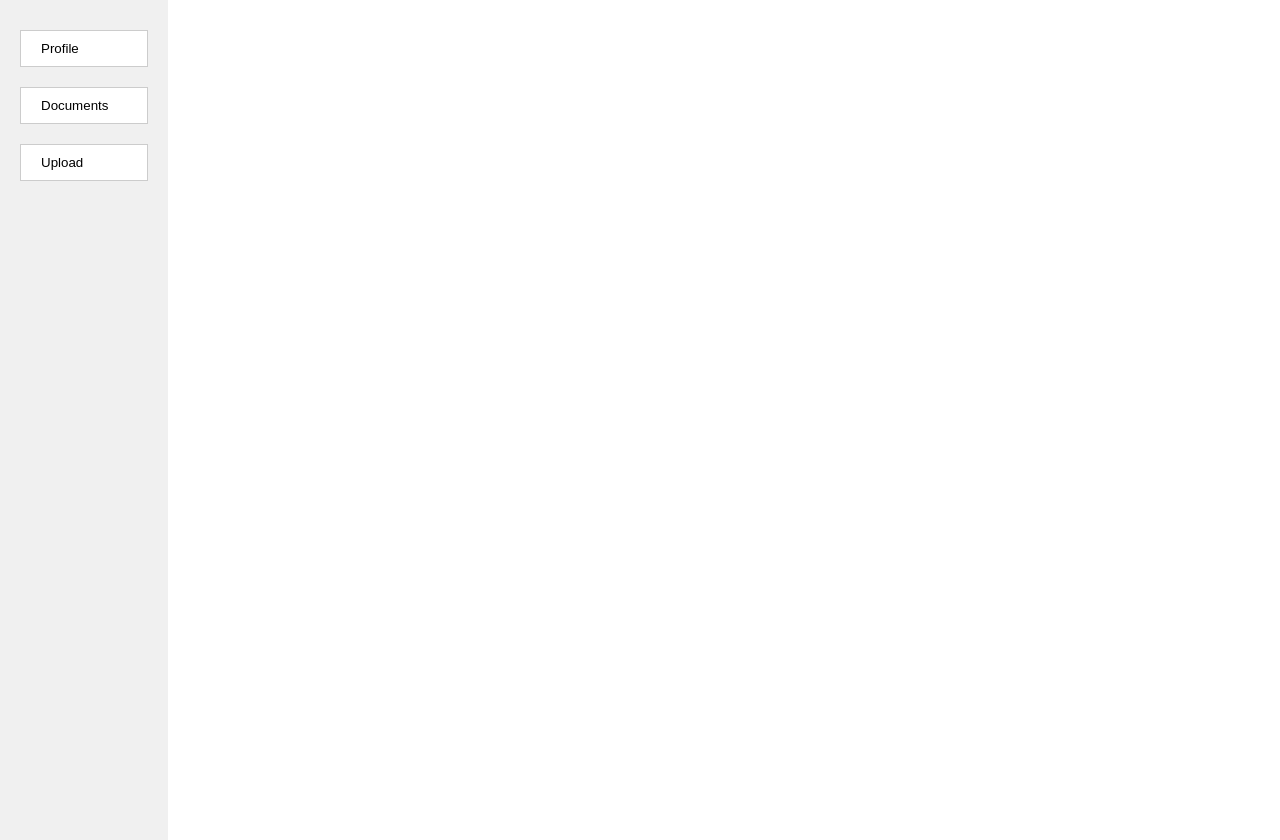
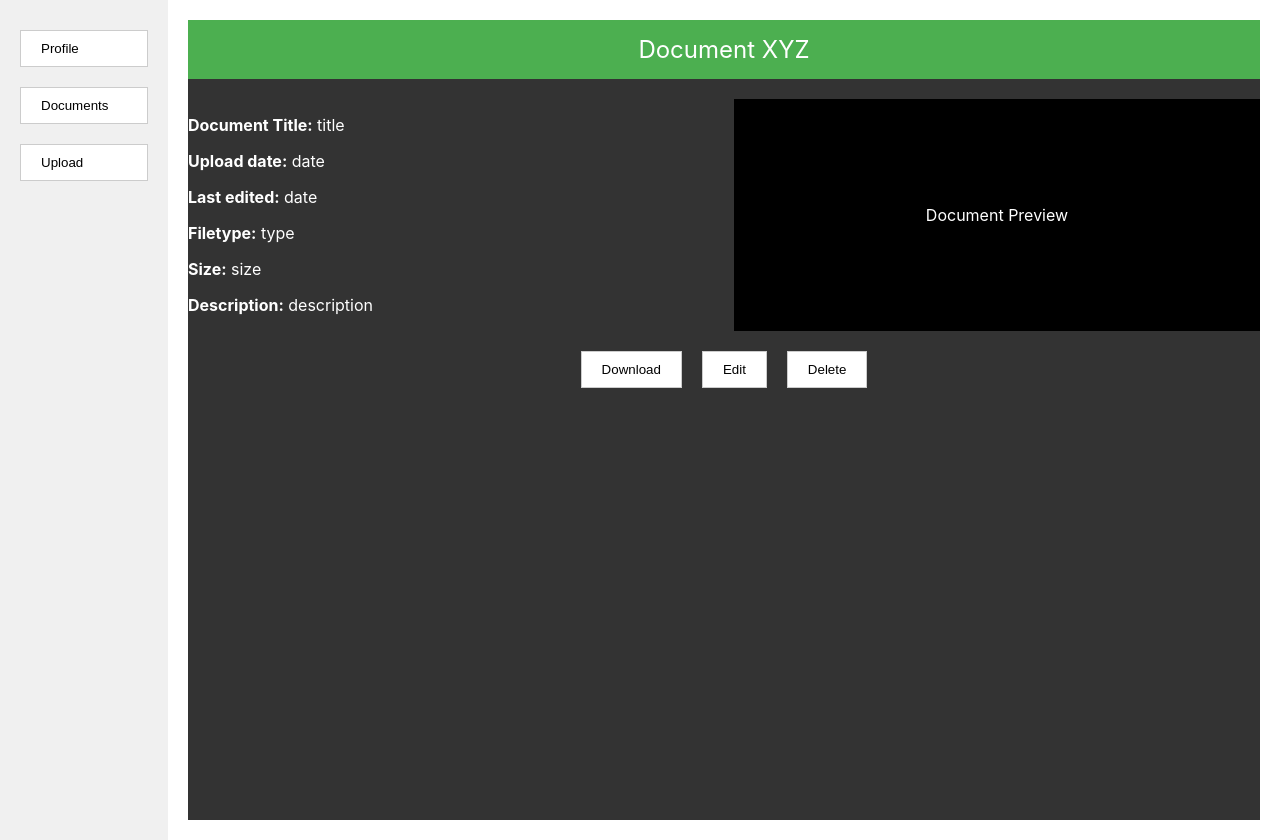
Before and after one commit to Norace2002/SWEN3, a React (Create React App) app in the folder webserver/: page /documents/0 in a window 1280 px wide. Built offline with nearby package versions, Linux system fonts and the light colour scheme.

Commit message:
- refined header alignment dor documents - created initial layout for documentDetails

```diff
--- a/webserver/src/App.js
+++ b/webserver/src/App.js
@@ -7,9 +7,7 @@ import PreviewPage from './paperless/preview';
 import ProfilePage from './paperless/profile';
 import Sidebar from './paperless/sidebar';
 import DocumentsPage from './paperless/documentsPage';
-
-
-
+import DocumentDetailsPage from './paperless/documentDetails';
 
 function App() {
     return (
@@ -28,7 +26,7 @@ function App() {
                         <Route path="/profile" element={<ProfilePage />} />
                         <Route path="/documents" element={<DocumentsPage />} />
                         <Route path="/upload" element={<UploadPage />} />
-
+                        <Route path="/documents/:id" element={<DocumentDetailsPage />} />
                         {/* Catch-all route to handle unknown paths */}
                         <Route path="*" element={<Navigate to={LandingPage} />} />
                     </Routes>
--- /dev/null
+++ b/webserver/src/paperless/documentDetails.js
@@ -0,0 +1,78 @@
+import React from 'react';
+
+function DocumentDetailsPage() {
+    return (
+        <div style={styles.pageContainer}>
+            <div style={styles.header}>Document XYZ</div>
+            <div style={styles.contentContainer}>
+                <div style={styles.details}>
+                    <p><strong>Document Title:</strong> title</p>
+                    <p><strong>Upload date:</strong> date</p>
+                    <p><strong>Last edited:</strong> date</p>
+                    <p><strong>Filetype:</strong> type</p>
+                    <p><strong>Size:</strong> size</p>
+                    <p><strong>Description:</strong> description</p>
+                </div>
+                <div style={styles.preview}>
+                    <p>Document Preview</p>
+                </div>
+            </div>
+            <div style={styles.buttonContainer}>
+                <button style={styles.button}>Download</button>
+                <button style={styles.button}>Edit</button>
+                <button style={styles.button}>Delete</button>
+            </div>
+        </div>
+    );
+}
+
+const styles = {
+    pageContainer: {
+        display: 'flex',
+        flexDirection: 'column',
+        paddingLeft: '10%',
+        backgroundColor: '#333',
+        padding: 0,
+        height: '100vh',
+        color: '#fff',
+    },
+    header: {
+        width: '100%',
+        backgroundColor: '#4CAF50',
+        padding: '15px 0',
+        fontSize: '1.5em',
+        color: '#fff',
+        textAlign: 'center',
+    },
+    contentContainer: {
+        display: 'flex',
+        marginTop: '20px',
+    },
+    details: {
+        flex: 1,
+        paddingRight: '20px',
+    },
+    preview: {
+        flex: 1,
+        backgroundColor: '#000',
+        display: 'flex',
+        alignItems: 'center',
+        justifyContent: 'center',
+        color: '#fff',
+    },
+    buttonContainer: {
+        display: 'flex',
+        justifyContent: 'center',
+        marginTop: '20px',
+    },
+    button: {
+        backgroundColor: '#fff',
+        color: '#000',
+        border: '1px solid #ccc',
+        padding: '10px 20px',
+        margin: '0 10px',
+        cursor: 'pointer',
+    },
+};
+
+export default DocumentDetailsPage;
--- a/webserver/src/paperless/documentsPage.js
+++ b/webserver/src/paperless/documentsPage.js
@@ -1,25 +1,23 @@
 import React from "react";
+import { Link } from "react-router-dom";
 
 function DocumentsPage() {
     return (
         <div style={styles.pageContainer}>
-            {/* header-area */}
             <div style={styles.header}>DOCUMENTS</div>
-
-            {/* search */}
             <div style={styles.searchContainer}>
                 <input type="text" placeholder="Search" style={styles.searchInput} />
             </div>
-
-            {/* document placeholder */}
             <div style={styles.gridWrapper}>
                 <div style={styles.gridContainer}>
                     {[...Array(8)].map((_, index) => (
-                        <div key={index} style={styles.documentTile}>
-                            <div style={styles.documentImage}></div>
-                            <div style={styles.documentText}>Document XYZ</div>
-                            <div style={styles.documentDate}>dd.mm.yyy</div>
-                        </div>
+                        <Link to={`/documents/${index}`} key={index} style={styles.documentLink}>
+                            <div style={styles.documentTile}>
+                                <div style={styles.documentImage}></div>
+                                <div style={styles.documentText}>Document XYZ</div>
+                                <div style={styles.documentDate}>dd.mm.yyy</div>
+                            </div>
+                        </Link>
                     ))}
                 </div>
             </div>
@@ -31,13 +29,10 @@ const styles = {
     pageContainer: {
         display: 'flex',
         flexDirection: 'column',
-        alignItems: 'center',
-        justifyContent: 'flex-start',
         height: '100vh',
-        width: '100%',
         backgroundColor: '#333',
         boxSizing: 'border-box',
-        margin: 0,
+        paddingLeft: '10%',
         padding: 0,
     },
     header: {
@@ -52,7 +47,6 @@ const styles = {
         display: 'flex',
         justifyContent: 'center',
         padding: '20px',
-        backgroundColor: '#333',
     },
     searchInput: {
         width: '600px',
@@ -73,6 +67,9 @@ const styles = {
         gap: '20px',
         padding: '20px',
         justifyItems: 'center',
+    },
+    documentLink: {
+        textDecoration: 'none',
     },
     documentTile: {
         backgroundColor: '#4CAF50',
```
Also changed, not shown: webserver/src/paperless/landing.js (+2 -10 lines).
